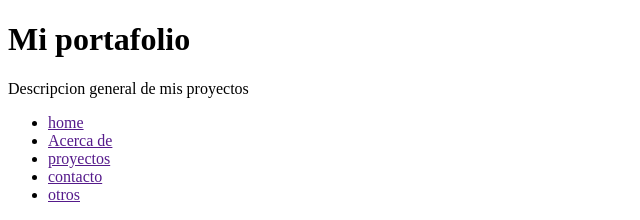
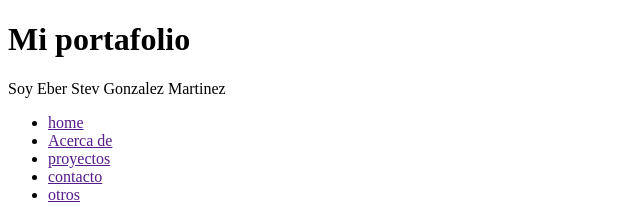
Before and after one commit to esgm/portafolio, a plain HTML site: page index.html in a window 1280 px wide. Shown: the top 220 px of the page, 0-640 px from the left. Drawn offline with Linux system fonts and the light colour scheme.

Commit message:
Cambios en html

```diff
--- a/index.html
+++ b/index.html
@@ -9,8 +9,8 @@
 <body>
     <header>
         <h1>Mi portafolio</h1>
-        <p>Descripcion general de mis proyectos</p>
-    </header>
+        <p>Soy Eber Stev Gonzalez Martinez</p>
+
         <nav>
             <ul>
                 <li><a href="">home</a></li>
@@ -20,6 +20,8 @@
                 <li><a href="">otros</a></li>
             </ul>
         </nav>
+    </header>
+
     <section>
         <article>
             <h1>primer articulo</h1>
```
Lines whose indentation alone changed are shown as unchanged.
